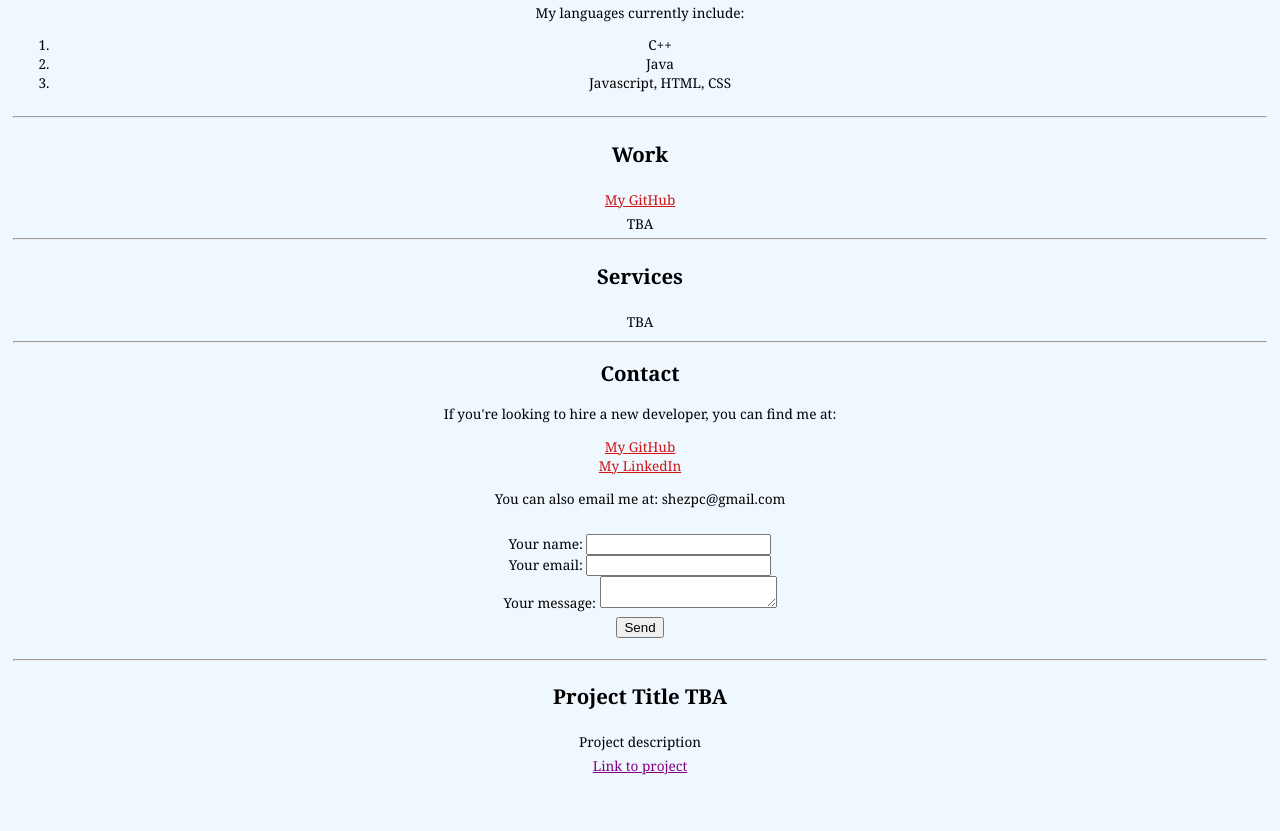
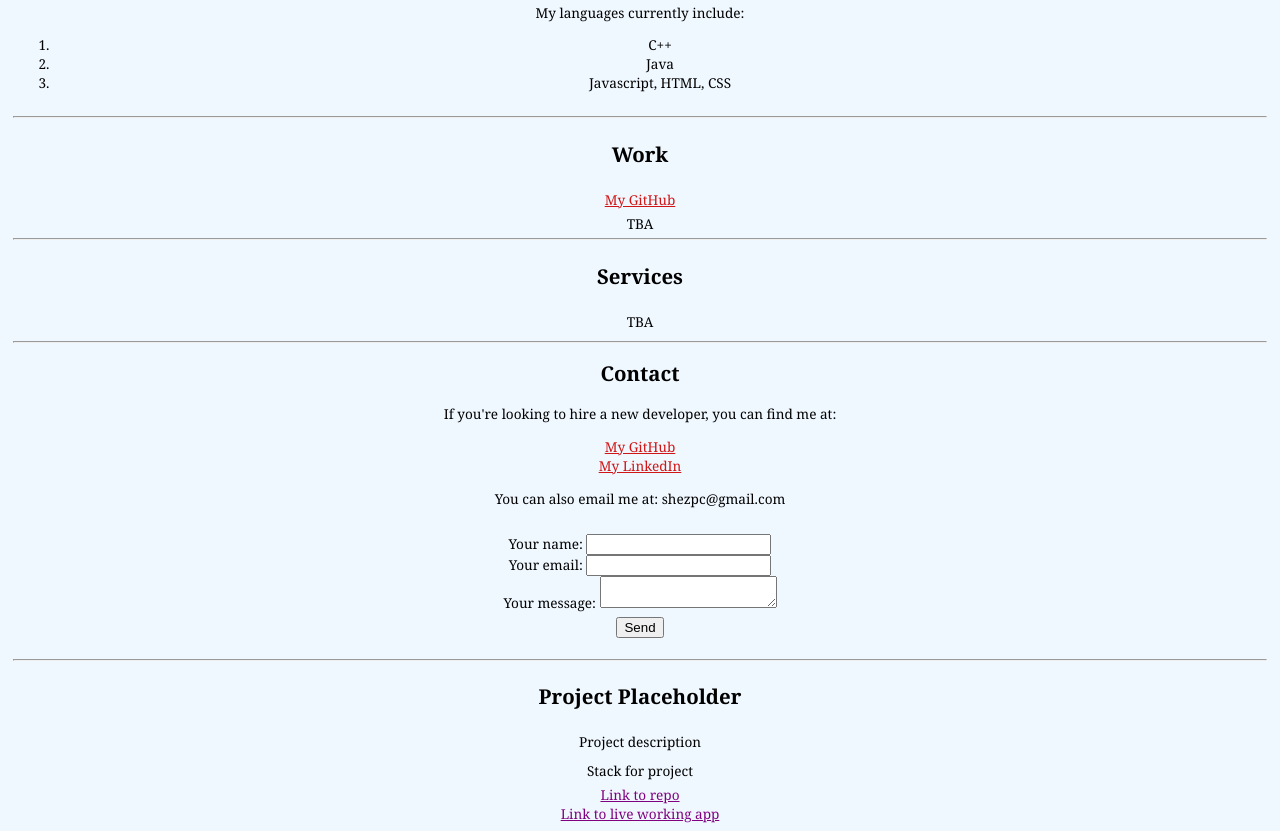
Before and after one commit to shezpc/PortfolioWebsite, a plain HTML site: page index.html in a window 1280 px wide. Shown: the part 800-1631 px from the top of the page. Before the commit the page ends 1583 px from the top, so only its background shows below. Drawn offline with Linux system fonts and the light colour scheme.

Commit message:
Completed project placeholders

```diff
--- a/index.html
+++ b/index.html
@@ -112,10 +112,14 @@
          <!-- <iframe src="https://www.google.com/maps/@37.3221332,-121.7829565,15.23z" width="600" height="450" allowfullscreen=""></iframe> how does this work-->
          <hr class="item">
          <div class="group">
-            <h2> Project Title TBA </h2>
+            <h2> Project Placeholder </h2>
             <div class="item"> <a> Project description </a> </div>
+            <div class="item"> <a> Stack for project </a> </div>
          </div>
-         <a href="" target="_blank">Link to project </a>
+         <a href="" target="_blank">Link to repo </a>
+         </div>
+         <br>
+         <a href="" target="_blank">Link to live working app </a>
       </main>
       <footer>
       </footer>
```
